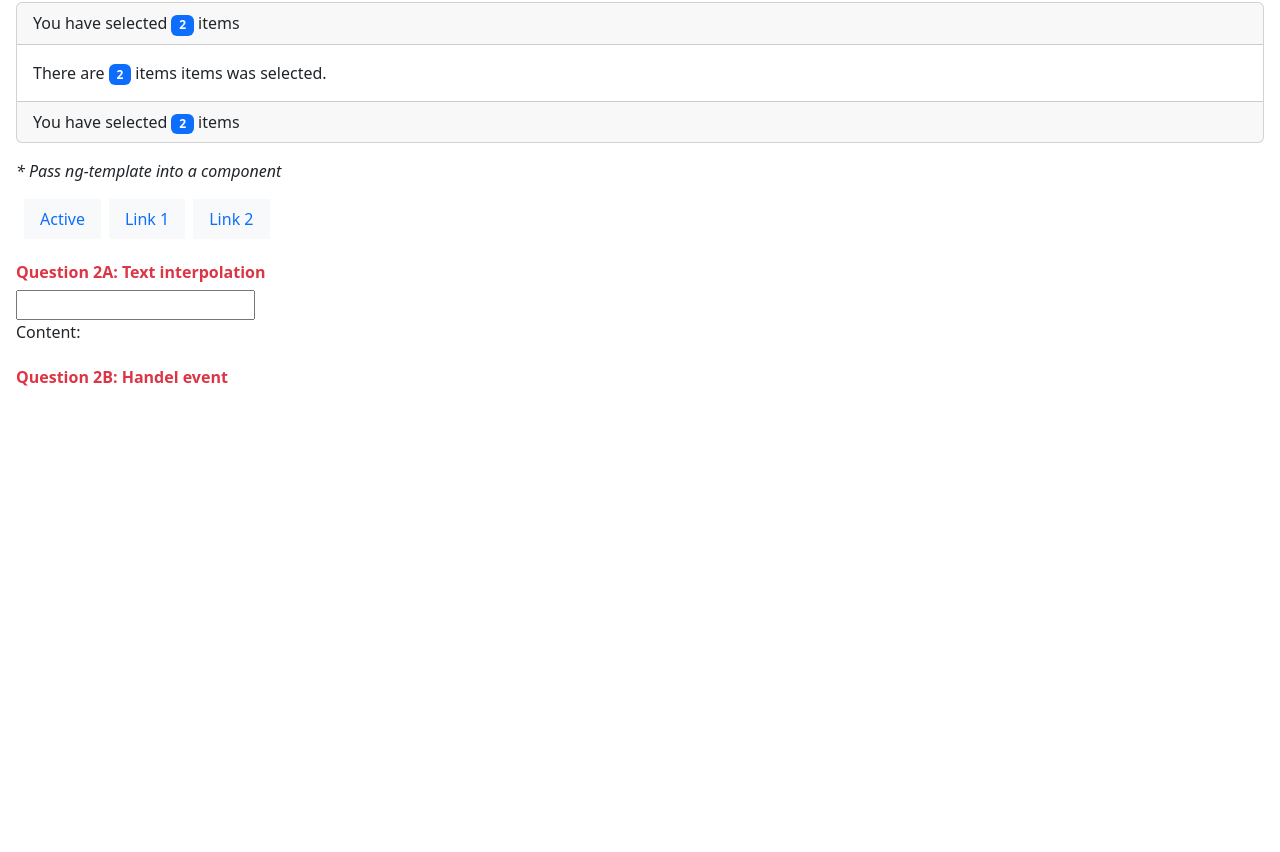
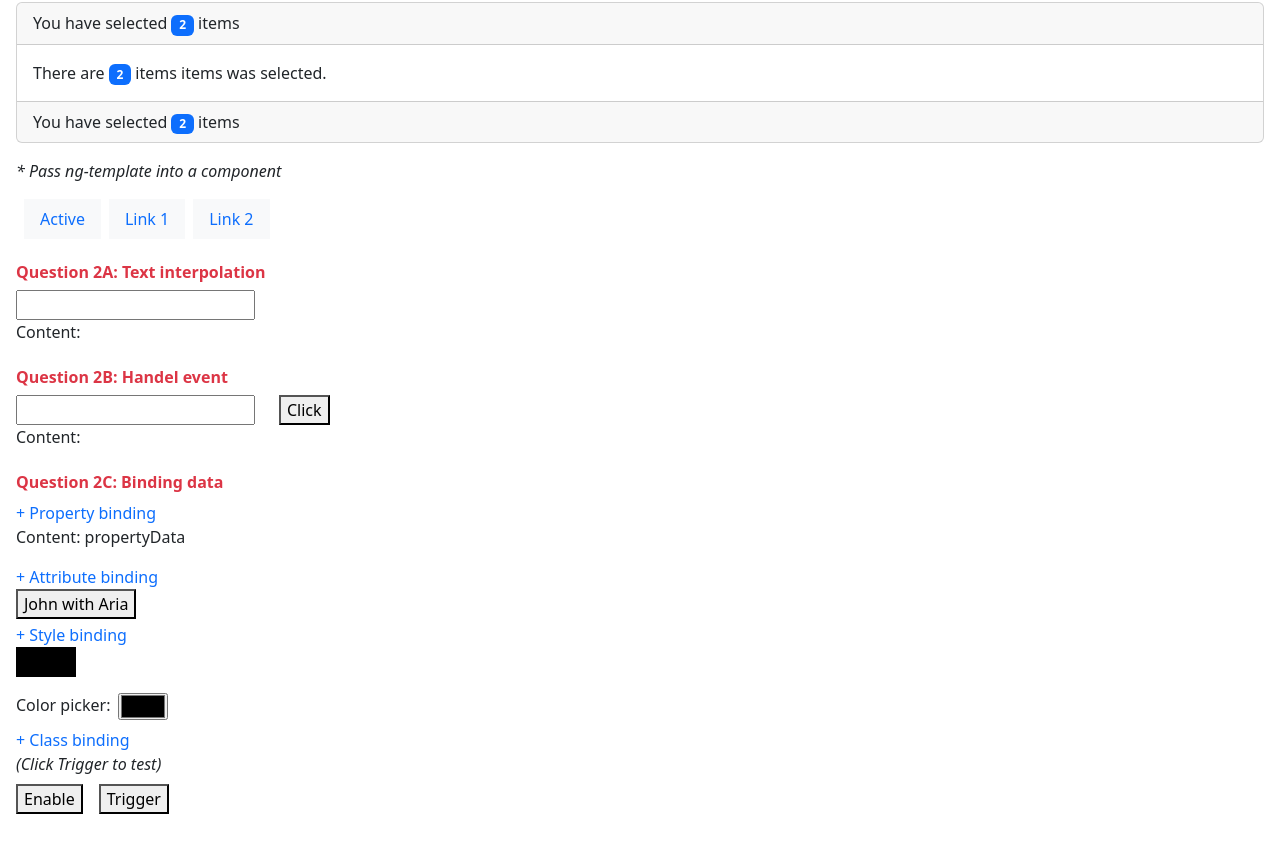
Before and after one commit to ngductuan/entry-test-2-QKIT, an Angular app: page / in a window 1280 px wide. Shown: the part 1822-2674 px from the top of the page. Before the commit the page ends 2265 px from the top, so only its background shows below. Built offline with nearby package versions, Linux system fonts and the light colour scheme.

Commit message:
finish-1C

```diff
--- a/src/app/app.component.html
+++ b/src/app/app.component.html
@@ -47,5 +47,8 @@
   <app-com-2-a-1></app-com-2-a-1>
 
   <h6 class="fw-bold text-danger mt-4">Question 2B: Handel event</h6>
+  <app-com-2-b-1></app-com-2-b-1>
 
+  <h6 class="fw-bold text-danger mt-4">Question 2C: Binding data</h6>
+  <app-com-2-c-1></app-com-2-c-1>
 </div>
--- a/src/app/app.module.ts
+++ b/src/app/app.module.ts
@@ -19,6 +19,8 @@ import { MultiContentComponent } from './ex1F/multi-content/multi-content.compon
 import { ConditionalContentComponent } from './ex1F/conditional-content/conditional-content.component';
 import { TabsComponent } from './ex1F/child/tabs/tabs.component';
 import { Com2A1Component } from './ex2A/com-2-a-1/com-2-a-1.component';
+import { Com2B1Component } from './ex2B/com-2-b-1/com-2-b-1.component';
+import { Com2C1Component } from './ex2C/com-2-c-1/com-2-c-1.component';
 
 @NgModule({
   declarations: [
@@ -39,6 +41,8 @@ import { Com2A1Component } from './ex2A/com-2-a-1/com-2-a-1.component';
     ConditionalContentComponent,
     TabsComponent,
     Com2A1Component,
+    Com2B1Component,
+    Com2C1Component,
   ],
   imports: [
     BrowserModule,
--- /dev/null
+++ b/src/app/ex2B/com-2-b-1/com-2-b-1.component.html
@@ -0,0 +1,5 @@
+<div class="d-flex">
+  <input type="text" #inputTag>
+  <button class="ms-4" (click)="onClickMe()">Click</button>
+</div>
+<p>Content: {{data}}</p>
--- /dev/null
+++ b/src/app/ex2B/com-2-b-1/com-2-b-1.component.ts
@@ -0,0 +1,17 @@
+import { Component, ElementRef, ViewChild, input } from '@angular/core';
+
+@Component({
+  selector: 'app-com-2-b-1',
+  templateUrl: './com-2-b-1.component.html',
+  styleUrl: './com-2-b-1.component.scss',
+})
+export class Com2B1Component {
+  data: string = '';
+  @ViewChild('inputTag') inputTag: ElementRef | undefined;
+
+  onClickMe(event?: MouseEvent) {
+    if (this.inputTag) {
+      this.data = this.inputTag.nativeElement.value;
+    }
+  }
+}
--- /dev/null
+++ b/src/app/ex2C/com-2-c-1/com-2-c-1.component.html
@@ -0,0 +1,19 @@
+<p class="text-primary mb-0">+ Property binding</p>
+<p>Content: {{propertyData}}</p>
+
+<p class="text-primary mb-0">+ Attribute binding</p>
+<button type="button" [attr.aria-label]="actionName">{{actionName}} with Aria</button>
+
+<p class="text-primary mb-0 mt-1">+ Style binding</p>
+<div class="box" [style.backgroundColor]="boxBgColor" style="width: 60px; height: 30px;"></div>
+<div class="d-flex align-content-center mt-3">
+  <span class="me-2">Color picker: </span>
+  <input type="color" #inputTag (input)="boxBgColor=inputTag.value">
+</div>
+
+<p class="text-primary mb-0 mt-2">+ Class binding</p>
+<span class="fst-italic"> (Click Trigger to test)</span>
+<div class="d-flex mt-2">
+  <button [ngClass]="{'invisible': toggleBtn}">Enable</button>
+  <button class="ms-3" (click)="toggleBtn=!toggleBtn">Trigger</button>
+</div>
--- /dev/null
+++ b/src/app/ex2C/com-2-c-1/com-2-c-1.component.ts
@@ -0,0 +1,16 @@
+import { Component } from '@angular/core';
+
+@Component({
+  selector: 'app-com-2-c-1',
+  templateUrl: './com-2-c-1.component.html',
+  styleUrl: './com-2-c-1.component.scss',
+})
+export class Com2C1Component {
+  propertyData: string = 'propertyData';
+
+  actionName: string = 'John';
+
+  boxBgColor: string = '#000000';
+
+  toggleBtn: boolean = false;
+}
```
Also changed, not shown: src/app/ex2B/com-2-b-1/com-2-b-1.component.scss (added), src/app/ex2C/com-2-c-1/com-2-c-1.component.scss (added).
